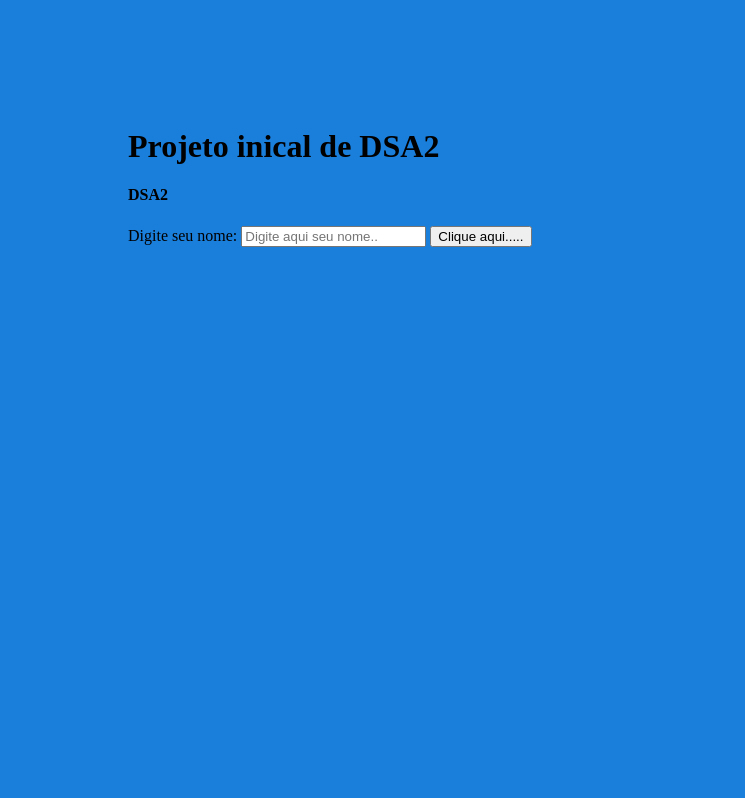
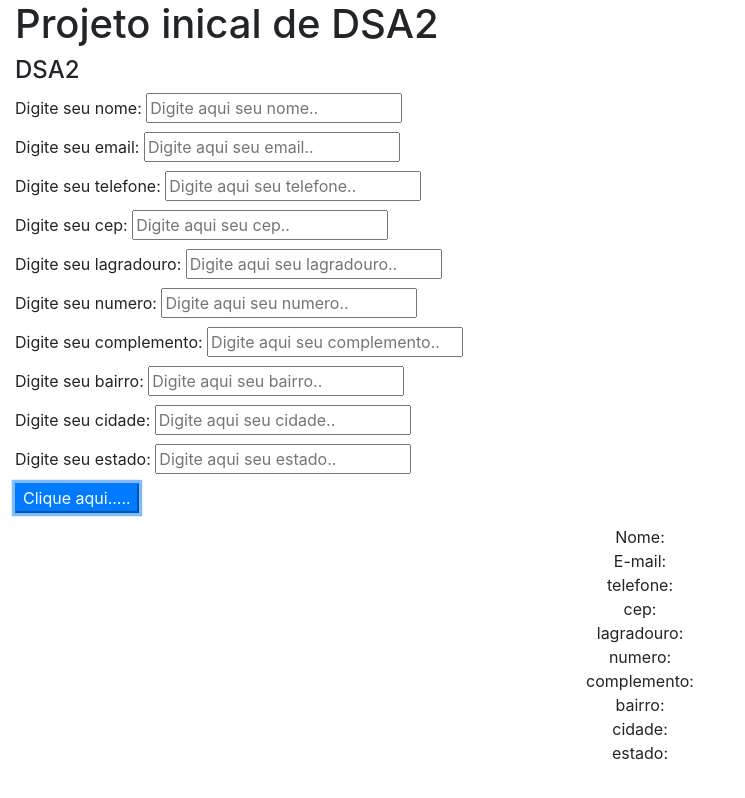
Before and after one commit to guifelix1104/formulario, a plain HTML site: page index.html in a window 1280 px wide. Both pictures are taken after a click on the button "Clique aqui.....". Shown: the whole page, without its empty margins (0-745 px from the left). Drawn offline with nearby package versions, Linux system fonts and the light colour scheme.

Commit message:
formulario

```diff
--- a/index.html
+++ b/index.html
@@ -5,17 +5,65 @@
     <meta http-equiv="X-UA-Compatible" content="IE=edge">
     <meta name="viewport" content="width=device-width, initial-scale=1.0">
     <title>Projeto inicial</title>
+    <link rel="stylesheet" href="estilo.css">
+    <link rel="stylesheet" href="https://stackpath.bootstrapcdn.com/bootstrap/4.1.3/css/bootstrap.min.css" integrity="sha384-MCw98/SFnGE8fJT3GXwEOngsV7Zt27NXFoaoApmYm81iuXoPkFOJwJ8ERdknLPMO" crossorigin="anonymous">
 </head>
-<body>
+
+<body class="container-fluid">
     <h1>Projeto inical de DSA2</h1>
-    <link rel="stylesheet" href="estilo.css">
     <div>
         <h4>DSA2</h4>
-        <label>Digite seu nome:</label>
+        <form>
+            <div class="mb-1">
+                <label>Digite seu nome:</label>
         <input type="text" id="nome" placeholder="Digite aqui seu nome..">
-        <input type="button" id="botao" value="Clique aqui.....">
+            </div>
+            <div class="mb-1">
+                <label>Digite seu email:</label>
+        <input type="text" id="email" placeholder="Digite aqui seu email..">
+            </div>
+            <div class="mb-1">
+                <label>Digite seu telefone:</label>
+        <input type="text" id="telefone" placeholder="Digite aqui seu telefone..">
+            </div>
+            <div class="mb-1">
+                <label>Digite seu cep:</label>
+        <input type="text" id="cep" placeholder="Digite aqui seu cep..">
+            </div>
+            <div class="mb-1">
+                <label>Digite seu lagradouro:</label>
+        <input type="text" id="lagradouro" placeholder="Digite aqui seu lagradouro..">
+            </div>
+            <div class="mb-1">
+                <label>Digite seu numero:</label>
+        <input type="text" id="numero" placeholder="Digite aqui seu numero..">
+            </div>
+            <div class="mb-1">
+                <label>Digite seu complemento:</label>
+        <input type="text" id="complemento" placeholder="Digite aqui seu complemento..">
+            </div>
+            <div class="mb-1">
+                <label>Digite seu bairro:</label>
+        <input type="text" id="bairro" placeholder="Digite aqui seu bairro..">
+            </div>
+            <div class="mb-1">
+                <label>Digite seu cidade:</label>
+        <input type="text" id="cidade" placeholder="Digite aqui seu cidade..">
+            </div>
+            <div class="mb-1">
+                <label>Digite seu estado:</label>
+        <input type="text" id="estado" placeholder="Digite aqui seu estado..">
+            </div>
+        <input type="button" id="botao"
+        class="btn-primary" value="Clique aqui.....">
+    </form>
+    <div class="m-2 p-1 text-center" id="saida-de-dados">
+
+    </div>
     </div>
     <script src="./scripts.js"></script>
-
+    <script src="https://code.jquery.com/jquery-3.3.1.slim.min.js" integrity="sha384-q8i/X+965DzO0rT7abK41JStQIAqVgRVzpbzo5smXKp4YfRvH+8abtTE1Pi6jizo" crossorigin="anonymous"></script>
+    <script src="https://cdnjs.cloudflare.com/ajax/libs/popper.js/1.14.3/umd/popper.min.js" integrity="sha384-ZMP7rVo3mIykV+2+9J3UJ46jBk0WLaUAdn689aCwoqbBJiSnjAK/l8WvCWPIPm49" crossorigin="anonymous"></script>
+    <script src="https://stackpath.bootstrapcdn.com/bootstrap/4.1.3/js/bootstrap.min.js" integrity="sha384-ChfqqxuZUCnJSK3+MXmPNIyE6ZbWh2IMqE241rYiqJxyMiZ6OW/JmZQ5stwEULTy" crossorigin="anonymous"></script>
 </body>
 </html>
--- a/scripts.js
+++ b/scripts.js
@@ -1,8 +1,28 @@
 var botao = document.getElementById("botao");
 botao.addEventListener("click", alertar);
 var nome = document.getElementById("nome");
+var saida = document.getElementById("saida-de-dados");
+var email = document.getElementById("email");
+var telefone = document.getElementById("telefone");
+var cep = document.getElementById("cep");
+var lagradouro = document.getElementById("lagradouro");
+var numero = document.getElementById("numero");
+var complemento = document.getElementById("complemento");
+var bairro = document.getElementById("bairro");
+var cidade = document.getElementById("cidade");
+var estado = document.getElementById("estado");
+
 
 function alertar(){
-
-    alert(nome.value + "" + " clicou no botâo!!!");
+    //alert(nome.value + "" + " clicou no botâo!!!");
+    saida.innerText = "Nome: " + "" + nome.value +
+               "\n E-mail: " + "" + email.value +
+               "\n telefone: " + "" + telefone.value +
+               "\n cep: " + "" + cep.value +
+               "\n lagradouro: " + "" + lagradouro.value +
+               "\n numero: " + "" + numero.value +
+               "\n complemento: " + "" + complemento.value +
+               "\n bairro: " + "" + bairro.value +
+               "\n cidade: " + "" + cidade.value +
+               "\n estado: " + "" + estado.value;
 }
```
